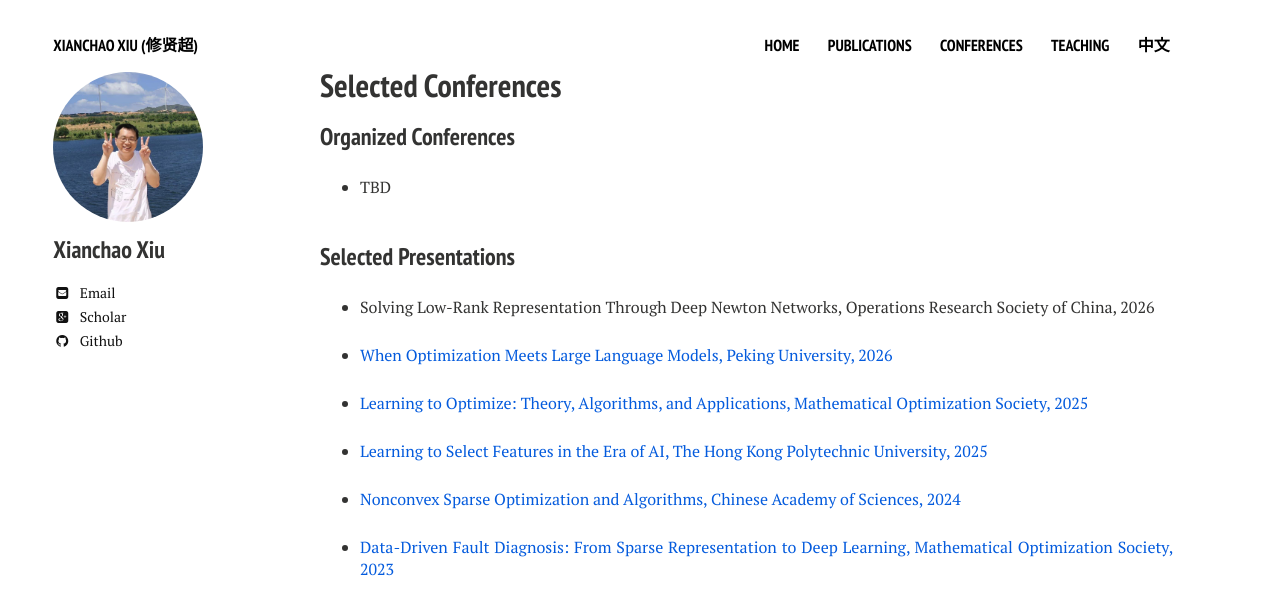
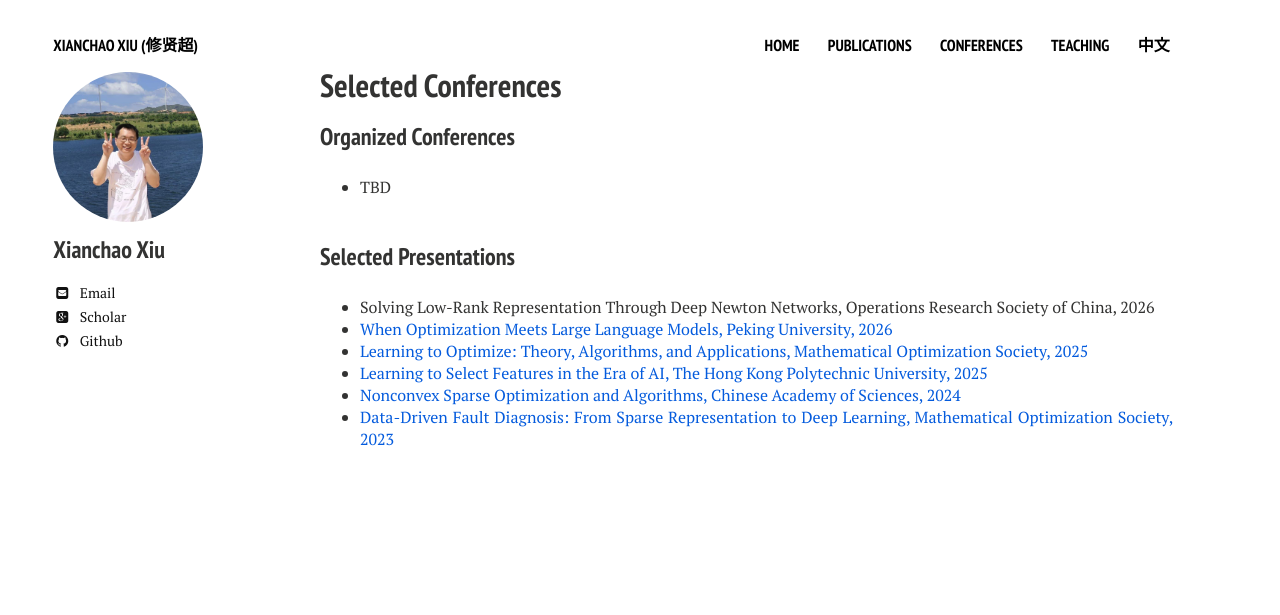
Before and after one commit to xianchaoxiu/xianchaoxiu.github.io, a Jekyll site: the page built from conferences/index.md, in a window 1280 px wide. Shown: the top 615 px of the page. Built offline with Jekyll 4.4.1, drawn with Linux system fonts in a browser that asks for light colours; nearby versions of some CDN libraries.

Commit message:
Update index.md

```diff
--- a/conferences/index.md
+++ b/conferences/index.md
@@ -14,14 +14,9 @@ share: false
 
 ### Selected Presentations
 
-* Solving Low-Rank Representation Through Deep Newton Networks, Operations Research Society of China, 2026
-
-* <a href="../conferences/2026-PKU.pdf" class="textlink" target="_blank"> When Optimization Meets Large Language Models, Peking University, 2026</a>
-
-* <a href="../conferences/2025-MOS.pdf" class="textlink" target="_blank"> Learning to Optimize: Theory, Algorithms, and Applications, Mathematical Optimization Society, 2025</a>
-
-* <a href="../conferences/2025-POLYU.pdf" class="textlink" target="_blank"> Learning to Select Features in the Era of AI, The Hong Kong Polytechnic University, 2025</a>
-
-* <a href="../conferences/2024-CAS.pdf" class="textlink" target="_blank"> Nonconvex Sparse Optimization and Algorithms, Chinese Academy of Sciences, 2024</a>
-
+* Solving Low-Rank Representation Through Deep Newton Networks, Operations Research Society of China, 2026 <br>
+* <a href="../conferences/2026-PKU.pdf" class="textlink" target="_blank"> When Optimization Meets Large Language Models, Peking University, 2026</a><br>
+* <a href="../conferences/2025-MOS.pdf" class="textlink" target="_blank"> Learning to Optimize: Theory, Algorithms, and Applications, Mathematical Optimization Society, 2025</a><br>
+* <a href="../conferences/2025-POLYU.pdf" class="textlink" target="_blank"> Learning to Select Features in the Era of AI, The Hong Kong Polytechnic University, 2025</a><br>
+* <a href="../conferences/2024-CAS.pdf" class="textlink" target="_blank"> Nonconvex Sparse Optimization and Algorithms, Chinese Academy of Sciences, 2024</a><br>
 * <a href="../conferences/2023-MOS.pdf" class="textlink" target="_blank"> Data-Driven Fault Diagnosis: From Sparse Representation to Deep Learning, Mathematical Optimization Society, 2023</a>
```
